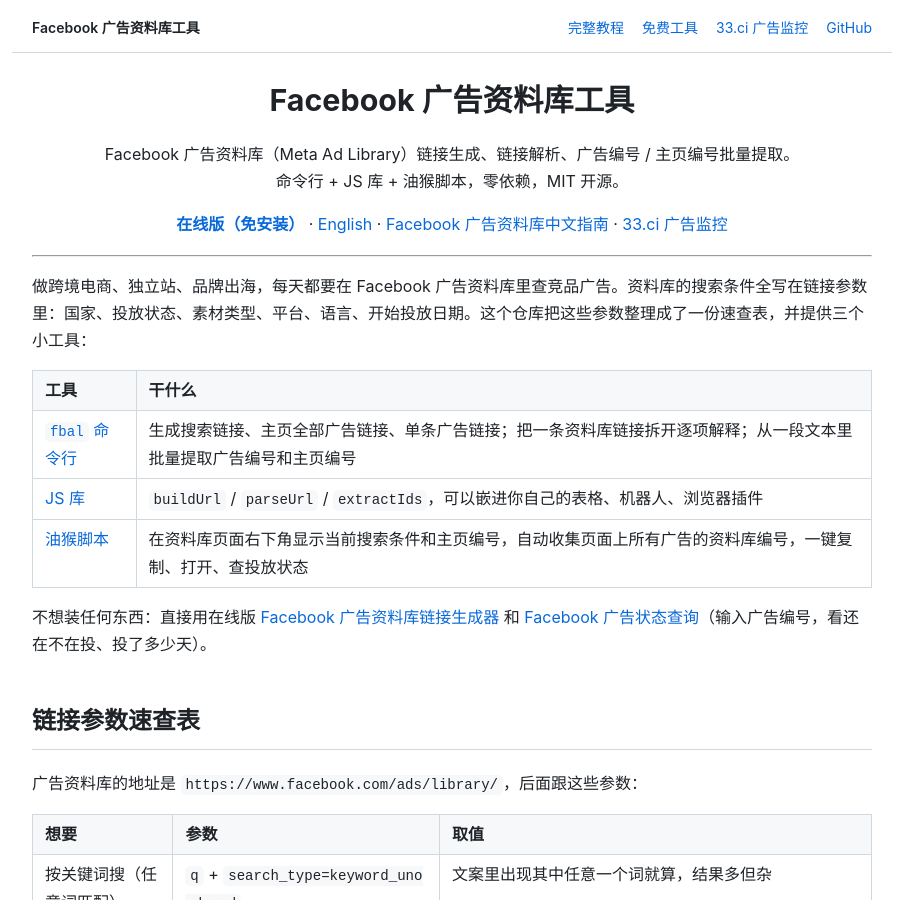
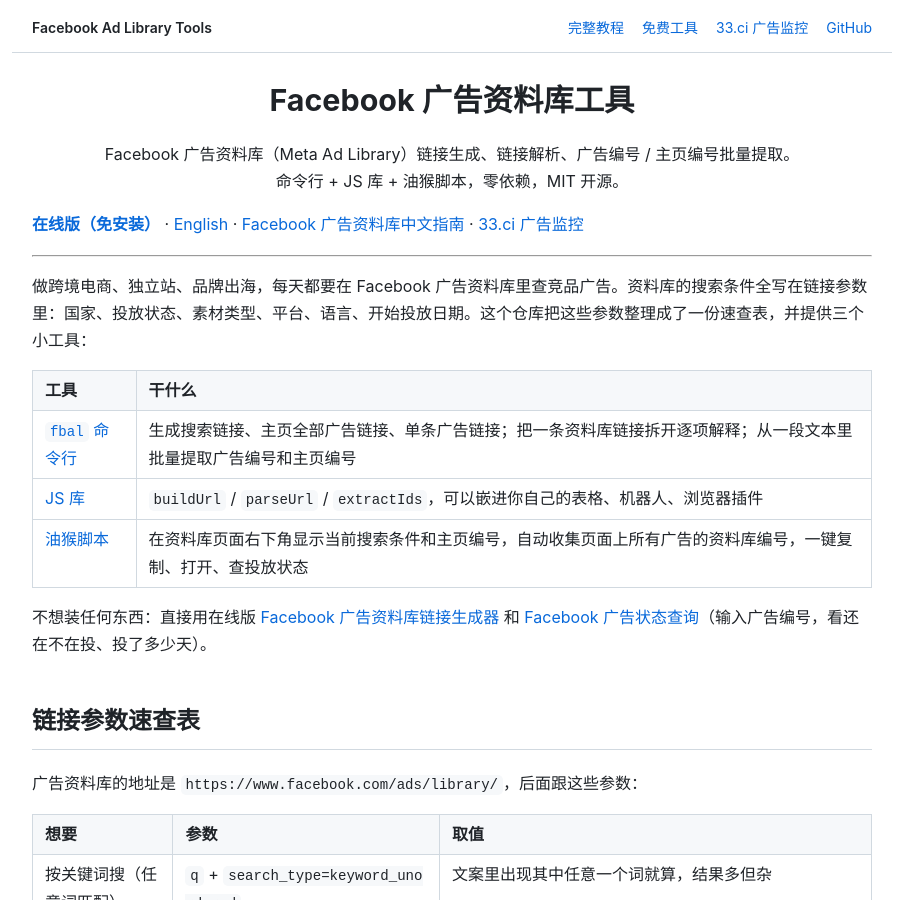
Before and after one commit to zlaouaywhuyasdlaouaysh-ui/facebook-ad-library-tools, a Jekyll site: the page built from README.md, in a window 1280 px wide and 900 px high. Shown: the whole window, without its empty margins (188-1091 px from the left). Built offline with Jekyll 4.4.1, drawn with Linux system fonts in a browser that asks for light colours; our own code applies the rules of GitHub Pages for plain Markdown files.

Commit message:
Pages: fix English link, Organization author, page titles

```diff
--- a/README.md
+++ b/README.md
@@ -5,12 +5,7 @@
   命令行 + JS 库 + 油猴脚本，零依赖，MIT 开源。
 </p>
 
-<p align="center">
-  <a href="https://33.ci/tools?utm_source=github&utm_medium=referral&utm_campaign=fb-ad-library-tools"><b>在线版（免安装）</b></a> ·
-  <a href="README.en.md">English</a> ·
-  <a href="https://github.com/zlaouaywhuyasdlaouaysh-ui/facebook-ad-library-guide">Facebook 广告资料库中文指南</a> ·
-  <a href="https://33.ci/?utm_source=github&utm_medium=referral&utm_campaign=fb-ad-library-tools">33.ci 广告监控</a>
-</p>
+**[在线版（免安装）](https://33.ci/tools?utm_source=github&utm_medium=referral&utm_campaign=fb-ad-library-tools)** · [English](README.en.md) · [Facebook 广告资料库中文指南](https://github.com/zlaouaywhuyasdlaouaysh-ui/facebook-ad-library-guide) · [33.ci 广告监控](https://33.ci/?utm_source=github&utm_medium=referral&utm_campaign=fb-ad-library-tools)
 
 ---
 
--- a/_config.yml
+++ b/_config.yml
@@ -1,5 +1,5 @@
 # GitHub Pages (classic Jekyll build, no Actions)
-title: "Facebook 广告资料库工具"
+title: "Facebook Ad Library Tools"
 description: "Facebook 广告资料库（Meta Ad Library）链接生成、解析与编号提取：CLI + 油猴脚本。"
 lang: zh-CN
 url: "https://zlaouaywhuyasdlaouaysh-ui.github.io"
@@ -8,6 +8,7 @@ repository: "zlaouaywhuyasdlaouaysh-ui/facebook-ad-library-tools"
 author:
   name: "33.ci"
   url: "https://33.ci"
+  type: "Organization"
 logo: "https://33.ci/icon-192.png"
 plugins:
   - jekyll-seo-tag
@@ -31,6 +32,6 @@ defaults:
   - scope: {path: ""}
     values: {layout: default}
   - scope: {path: "README.md"}
-    values: {title: "Facebook 广告资料库链接生成、解析与编号提取工具", description: "Facebook 广告资料库（Meta Ad Library）链接参数速查表，命令行和油猴脚本：生成搜索链接、解析链接、批量提取广告编号和主页编号。开源免费。", alt_en: "README.en.html"}
+    values: {title: "Facebook 广告资料库链接生成、解析与编号提取（CLI + 油猴脚本）", description: "Facebook 广告资料库（Meta Ad Library）链接参数速查表，命令行和油猴脚本：生成搜索链接、解析链接、批量提取广告编号和主页编号。开源免费。", alt_en: "README.en.html"}
   - scope: {path: "README.en.md"}
     values: {title: "Facebook Ad Library URL Builder, Parser and ID Extractor", description: "Facebook Ad Library (Meta Ad Library) URL parameters reference, CLI and userscript: build and parse URLs, extract Library IDs and Page IDs. Free and open source.", lang: en, alt_zh: "./"}
```
